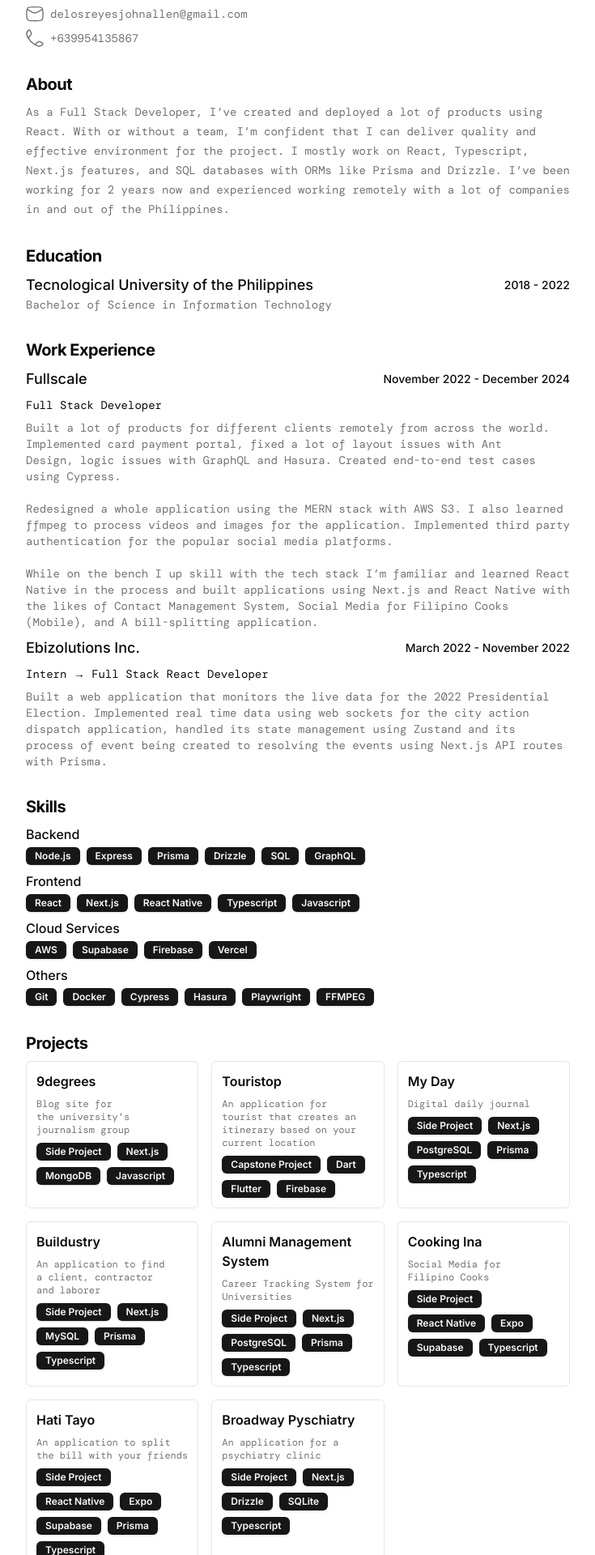
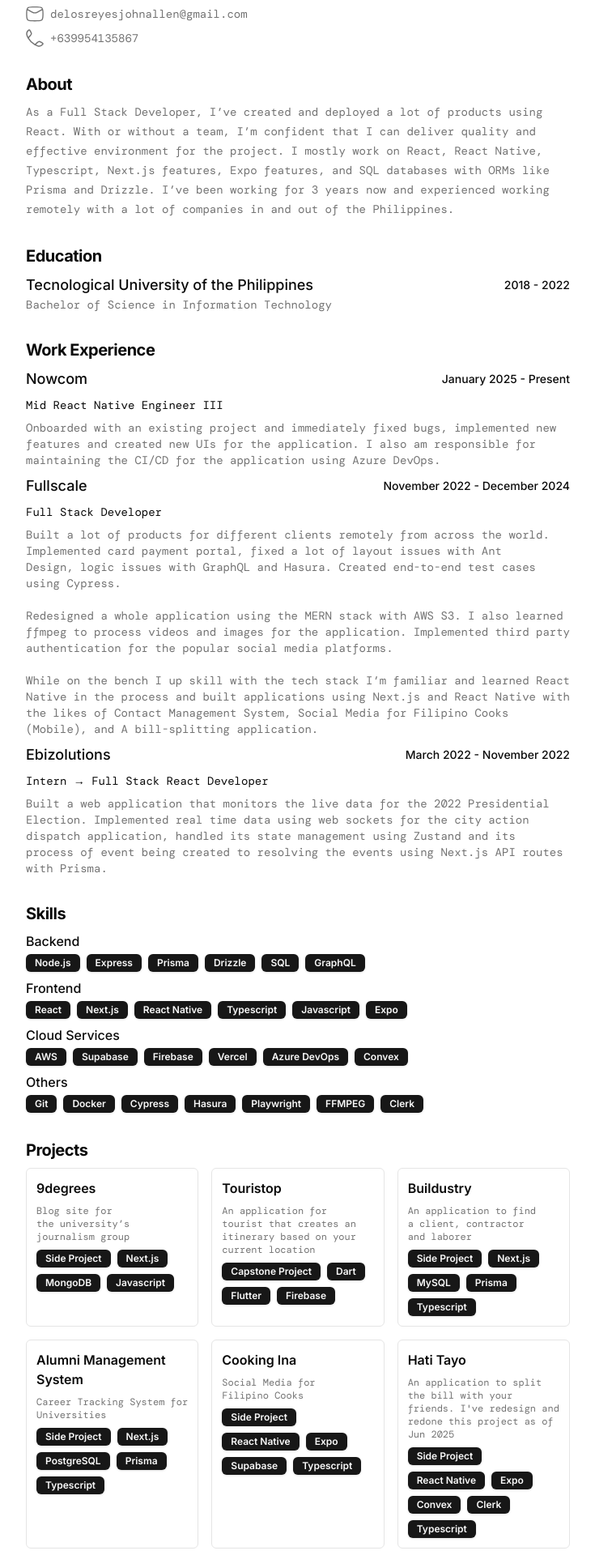
Before and after one commit to swtmply/allenwhun.dev, a Next.js app: page / in a window 1280 px wide. Shown: the part 160-2080 px from the top of the page at 81% size, without its empty margins (272-1007 px from the left). Built offline with nearby package versions, Linux system fonts and the light colour scheme; a web font is replaced by a local one.

Commit message:
update CV data

```diff
--- a/app/page.tsx
+++ b/app/page.tsx
@@ -102,7 +102,7 @@
           <h2 className="scroll-m-20 text-xl font-bold tracking-tight">
             Projects
           </h2>
-          <div className="grid grid-cols-3 gap-4">
+          <div className="grid grid-cols-1 md:grid-cols-3 gap-4">
             {RESUME_DATA.projects.map((project) => (
               <div
                 key={project.title}
--- a/data/resume-data.tsx
+++ b/data/resume-data.tsx
@@ -2,7 +2,7 @@
   name: "John Allen Delos Reyes",
   about: "Full Stack Developer using Javascript and Typescript",
   summary:
-    "As a Full Stack Developer, I’ve created and deployed a lot of products using React. With or without a team, I’m confident that I can deliver quality and effective environment for the project. I mostly work on React, Typescript, Next.js features, and SQL databases with ORMs like Prisma and Drizzle. I’ve been working for 2 years now and experienced working remotely with a lot of companies in and out of the Philippines.",
+    "As a Full Stack Developer, I’ve created and deployed a lot of products using React. With or without a team, I’m confident that I can deliver quality and effective environment for the project. I mostly work on React, React Native, Typescript, Next.js features, Expo features, and SQL databases with ORMs like Prisma and Drizzle. I’ve been working for 3 years now and experienced working remotely with a lot of companies in and out of the Philippines.",
   contact: {
     email: "delosreyesjohnallen@gmail.com",
     phone: "+639954135867",
@@ -22,20 +22,20 @@
     },
     {
       title: "Frontend",
-      items: ["React", "Next.js", "React Native", "Typescript", "Javascript"],
+      items: ["React", "Next.js", "React Native", "Typescript", "Javascript", "Expo"],
     },
     {
       title: "Cloud Services",
-      items: ["AWS", "Supabase", "Firebase", "Vercel"],
+      items: ["AWS", "Supabase", "Firebase", "Vercel", "Azure DevOps", "Convex"],
     },
     {
       title: "Others",
-      items: ["Git", "Docker", "Cypress", "Hasura", "Playwright", "FFMPEG"],
+      items: ["Git", "Docker", "Cypress", "Hasura", "Playwright", "FFMPEG", "Clerk"],
     },
   ],
   work: [
     {
-      company: "Ebizolutions Inc.",
+      company: "Ebizolutions",
       link: "",
       title: "Intern → Full Stack React Developer",
       start: "March 2022",
@@ -52,6 +52,14 @@
       description:
         "Built a lot of products for different clients remotely from across the world. Implemented card payment portal, fixed a lot of layout issues with Ant Design, logic issues with GraphQL and Hasura. Created end-to-end test cases using Cypress. \n\nRedesigned a whole application using the MERN stack with AWS S3. I also learned ffmpeg to process videos and images for the application. Implemented third party authentication for the popular social media platforms. \n\nWhile on the bench I up skill with the tech stack I’m familiar and learned React Native in the process and built applications using Next.js and React Native with the likes of Contact Management System, Social Media for Filipino Cooks (Mobile), and A bill-splitting application.",
     },
+    {
+      company: "Nowcom",
+      link: "",
+      title: "Mid React Native Engineer III",
+      start: "January 2025",
+      end: "Present",
+      description: "Onboarded with an existing project and immediately fixed bugs, implemented new features and created new UIs for the application. I also am responsible for maintaining the CI/CD for the application using Azure DevOps.",
+    }
   ],
   projects: [
     {
@@ -64,17 +72,6 @@
       description:
         "An application for tourist that creates an itinerary based on your current location",
       techStack: ["Capstone Project", "Dart", "Flutter", "Firebase"],
-    },
-    {
-      title: "My Day",
-      description: "Digital daily journal",
-      techStack: [
-        "Side Project",
-        "Next.js",
-        "PostgreSQL",
-        "Prisma",
-        "Typescript",
-      ],
     },
     {
       title: "Buildustry",
@@ -106,13 +103,13 @@
     },
     {
       title: "Hati Tayo",
-      description: "An application to split the bill with your friends",
+      description: "An application to split the bill with your friends. I've redesign and redone this project as of Jun 2025",
       techStack: [
         "Side Project",
         "React Native",
         "Expo",
-        "Supabase",
-        "Prisma",
+        "Convex",
+        "Clerk",
         "Typescript",
       ],
     },
```
